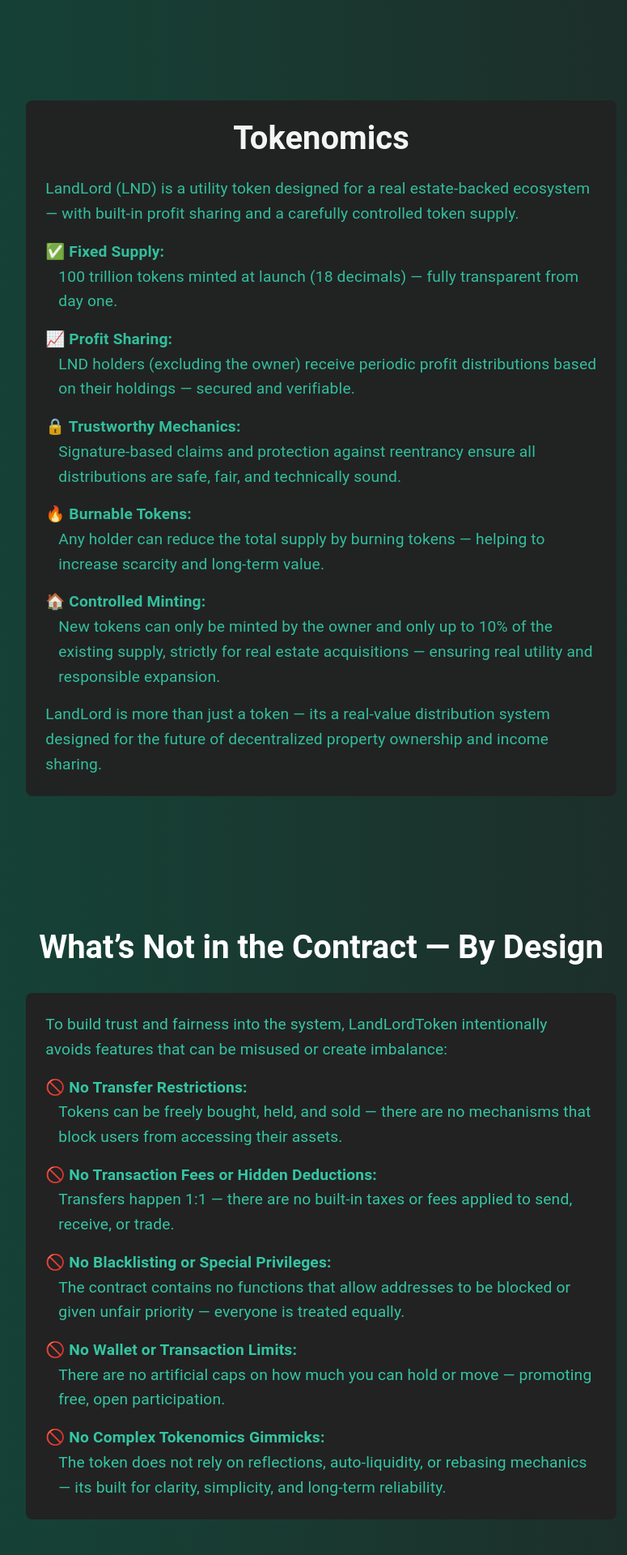
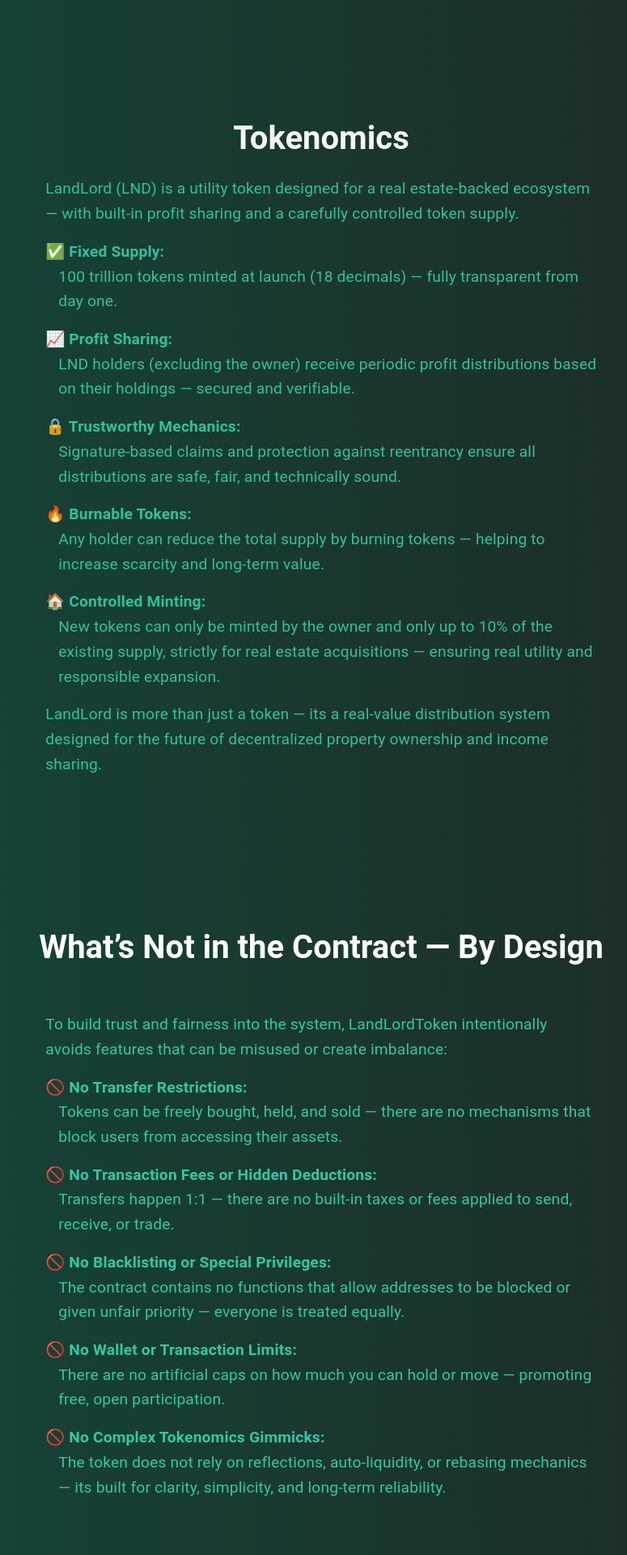
Before and after one commit to ashrafbeshtawi/Landlord, a Next.js app in the folder nextjs/: page / in a window 1280 px wide. Shown: the part 1840-3760 px from the top of the page at 81% size, without its empty margins (243-1018 px from the left). Built offline with nearby package versions, Linux system fonts and the light colour scheme.

Commit message:
geadient background

```diff
--- a/nextjs/src/app/globals.css
+++ b/nextjs/src/app/globals.css
@@ -24,7 +24,7 @@ body {
 }
 
 .gradient-background {
-  background: linear-gradient(269deg,#222222,#164035,#0a4335);
+  background: linear-gradient(269deg,#222222,#164035,#0d5e4a);
   background-size: 180% 180%;
   animation: gradient-animation 5s ease infinite;
 }
--- a/nextjs/src/app/page.tsx
+++ b/nextjs/src/app/page.tsx
@@ -534,7 +534,6 @@ export default function Home() {
           <Box
             sx={{
               width: { xs: '90%', md: '60%' },
-              bgcolor: theme.palette.background.default,
               color: theme.palette.primary.main,
               borderRadius: 2,
               p: 3,
@@ -625,7 +624,6 @@ export default function Home() {
           <Box
             sx={{
               width: { xs: '90%', md: '60%' },
-              bgcolor: theme.palette.background.default,
               color: theme.palette.primary.main,
               borderRadius: 2,
               p: 3,
```
